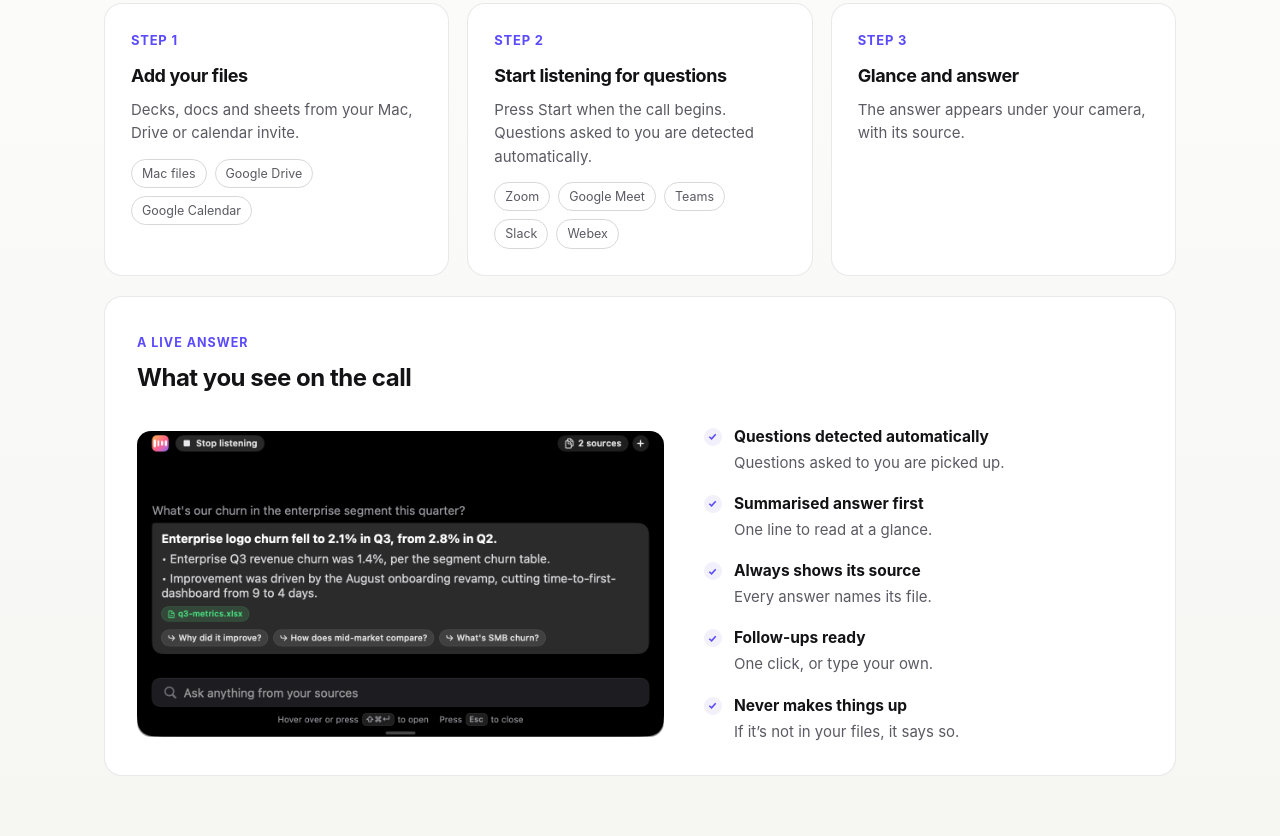
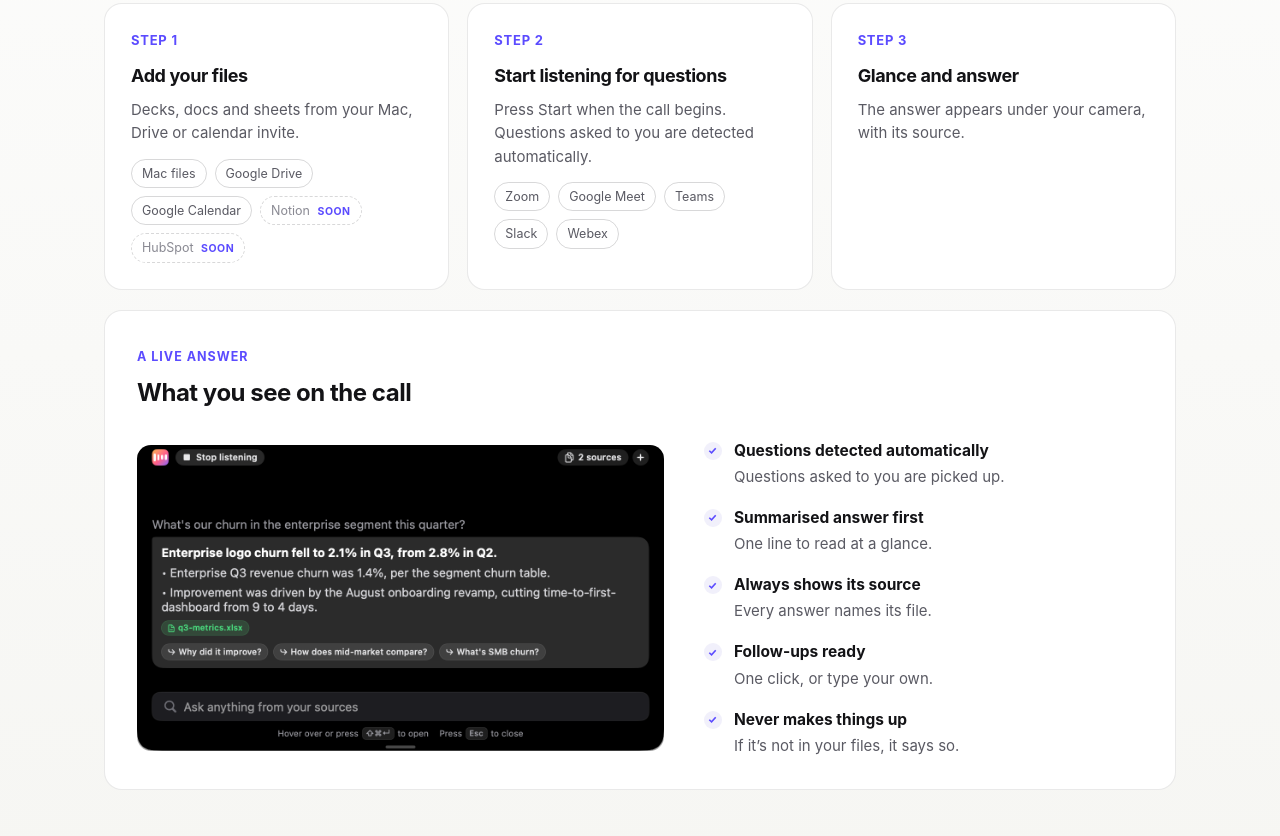
Before and after one commit to ckarthikv/meetglance-site, a plain HTML site: page index.html in a window 1280 px wide. Shown: the part 1624-2460 px from the top of the page. Drawn offline with Linux system fonts and the light colour scheme.

Commit message:
Sources: Notion and HubSpot coming soon
Co-Authored-By: Claude Opus 5.5 <noreply@anthropic.com>

```diff
--- a/index.html
+++ b/index.html
@@ -127,6 +127,8 @@
   section,header{scroll-margin-top:70px}
   .step .chips{margin-top:14px}
   .step .chips span{font-size:12.5px;padding:4px 10px}
+  .chips .soon{border-style:dashed;color:var(--faint)}
+  .chips .soon i{font-style:normal;font-size:10.5px;font-weight:700;letter-spacing:.05em;text-transform:uppercase;margin-left:4px;color:var(--accent)}
   /* the app's three points */
   .three{padding:28px 0 8px}
   .pt{display:flex;gap:14px;align-items:flex-start;text-align:left}
@@ -302,7 +304,7 @@
         <div class="n">STEP 1</div>
         <h3>Add your files</h3>
         <p>Decks, docs and sheets from your Mac, Drive or calendar invite.</p>
-        <div class="chips"><span>Mac files</span><span>Google Drive</span><span>Google Calendar</span></div>
+        <div class="chips"><span>Mac files</span><span>Google Drive</span><span>Google Calendar</span><span class="soon">Notion <i>soon</i></span><span class="soon">HubSpot <i>soon</i></span></div>
       </div>
       <div class="card step">
         <div class="n">STEP 2</div>
```
